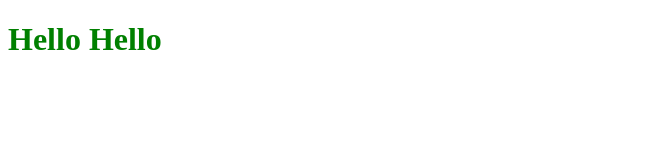
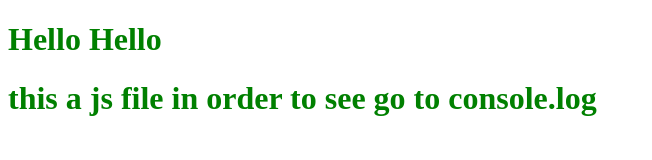
Before and after one commit to nycgitaccess/JavaScript, a plain HTML site: page week2/web.html in a window 1280 px wide. Shown: the whole page, without its empty margins (0-652 px from the left). Drawn offline with Linux system fonts and the light colour scheme.

Commit message:
Update web.html

```diff
--- a/week2/web.html
+++ b/week2/web.html
@@ -5,6 +5,7 @@
 </head>
 <body>
 <h1>Hello Hello</h1>
+  <h1>this a js file in order to see go to console.log</h1>
 <script src="script.js"></script>
 </body>
 
```
